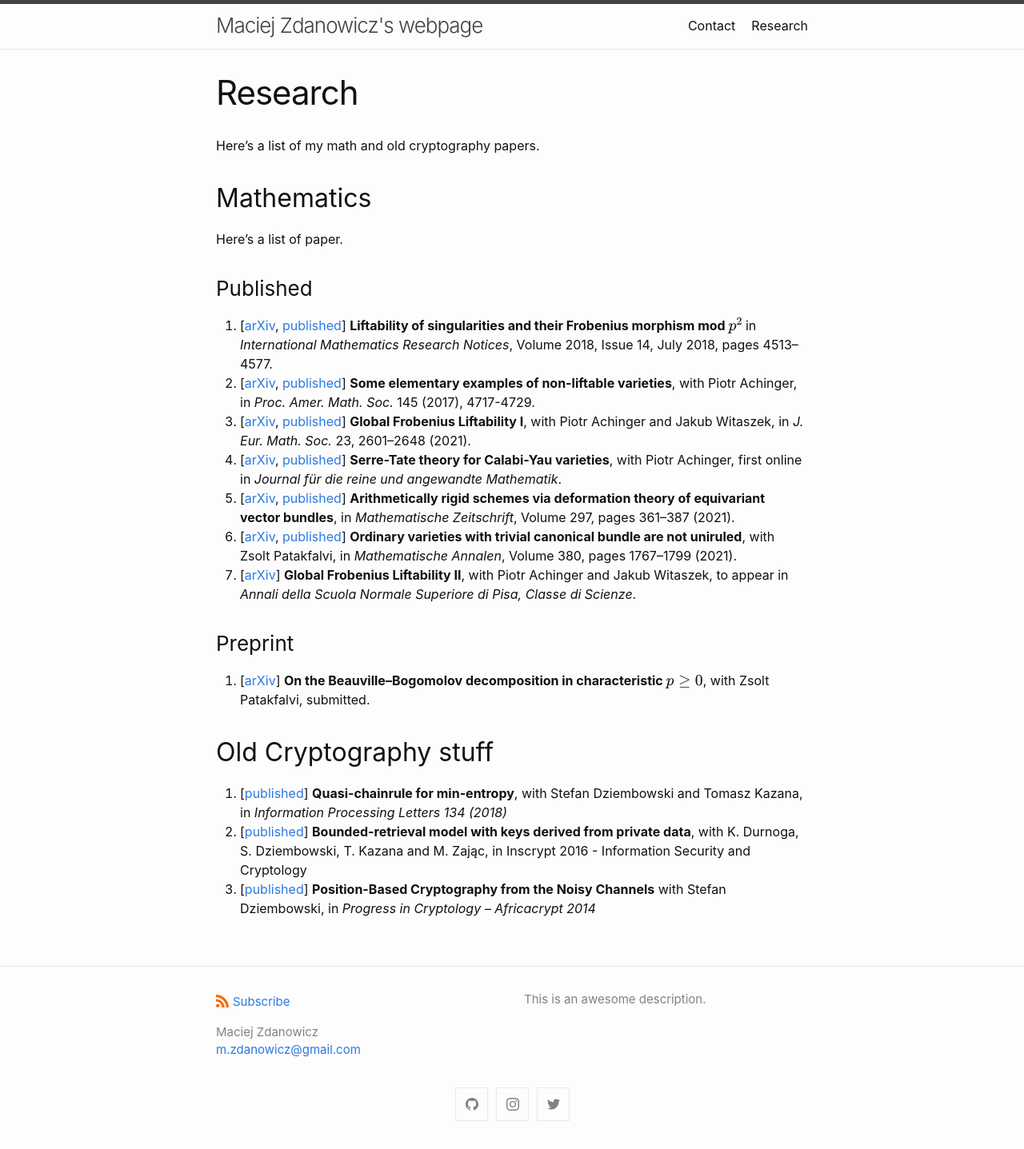
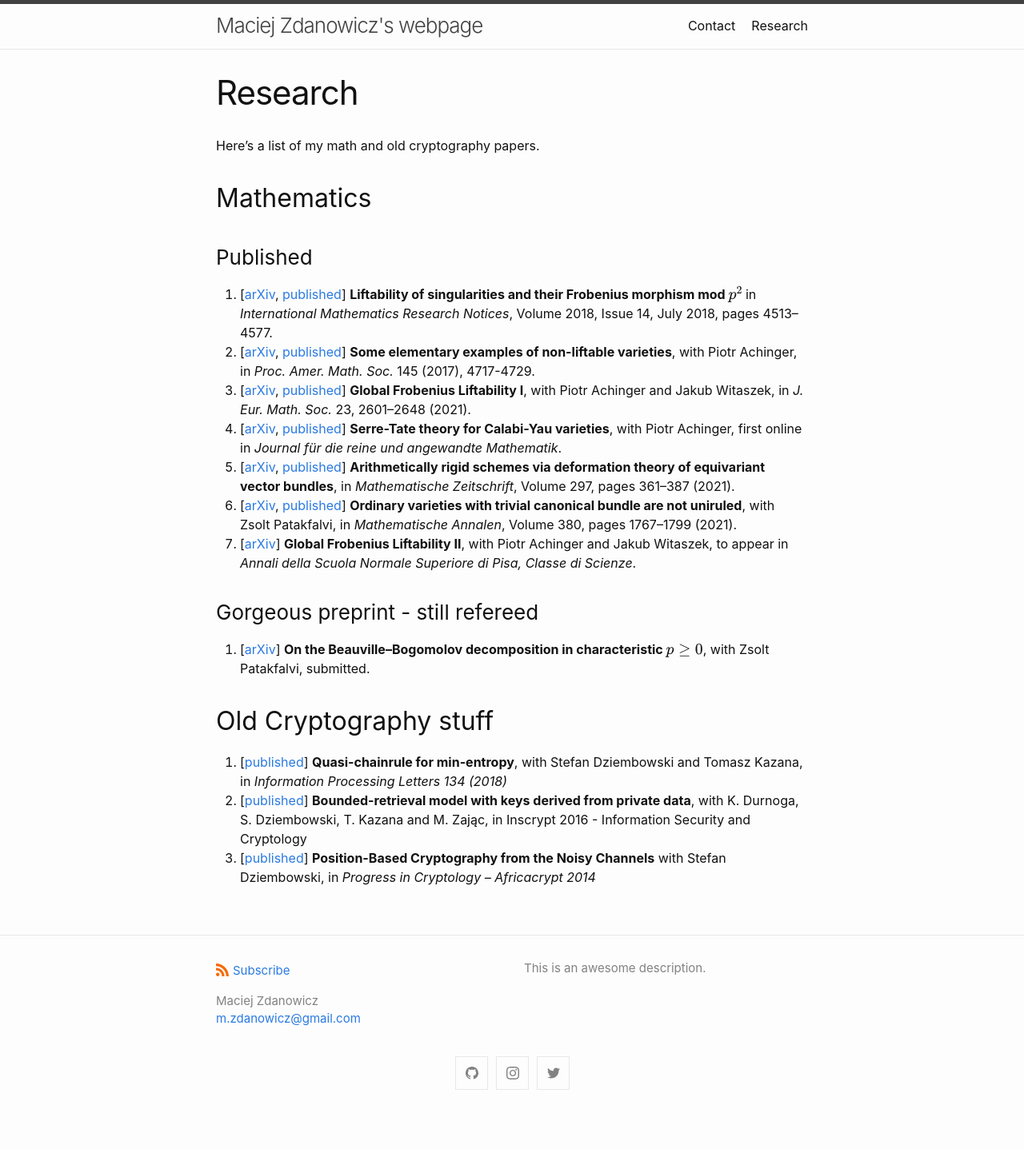
Before and after one commit to maciekrt/maciekrt.github.io, a Jekyll site: the page built from research.md, in a window 1280 px wide. Shown: the whole page at 80% size. Built offline with Jekyll 4.4.1, drawn with Linux system fonts in a browser that asks for light colours; after the commit the page ends 1398 px from its top, so only the background shows below that.

Commit message:
Modify research page.

```diff
--- a/research.md
+++ b/research.md
@@ -7,8 +7,6 @@ permalink: /research/
 Here's a list of my math and old cryptography papers.
 
 ## Mathematics
-
-Here's a list of paper.
 
 ### Published
 1. \[[arXiv](https://arxiv.org/abs/1603.05104), [published](https://doi.org/10.1093/imrn/rnw297)\]
@@ -27,7 +25,7 @@ with Zsolt Patakfalvi, in *Mathematische Annalen*, Volume 380, pages 1767–1799
 7. \[[arXiv](https://arxiv.org/abs/2102.02788)\]
 **Global Frobenius Liftability II**, with Piotr Achinger and Jakub Witaszek, to appear in *Annali della Scuola Normale Superiore di Pisa, Classe di Scienze*.
 
-### Preprint
+### Gorgeous preprint - still refereed
 
 1. \[[arXiv](https://arxiv.org/abs/2102.02788)\]
 **On the Beauville--Bogomolov decomposition in characteristic $$p \geq 0$$**, with Zsolt Patakfalvi, submitted.
```
